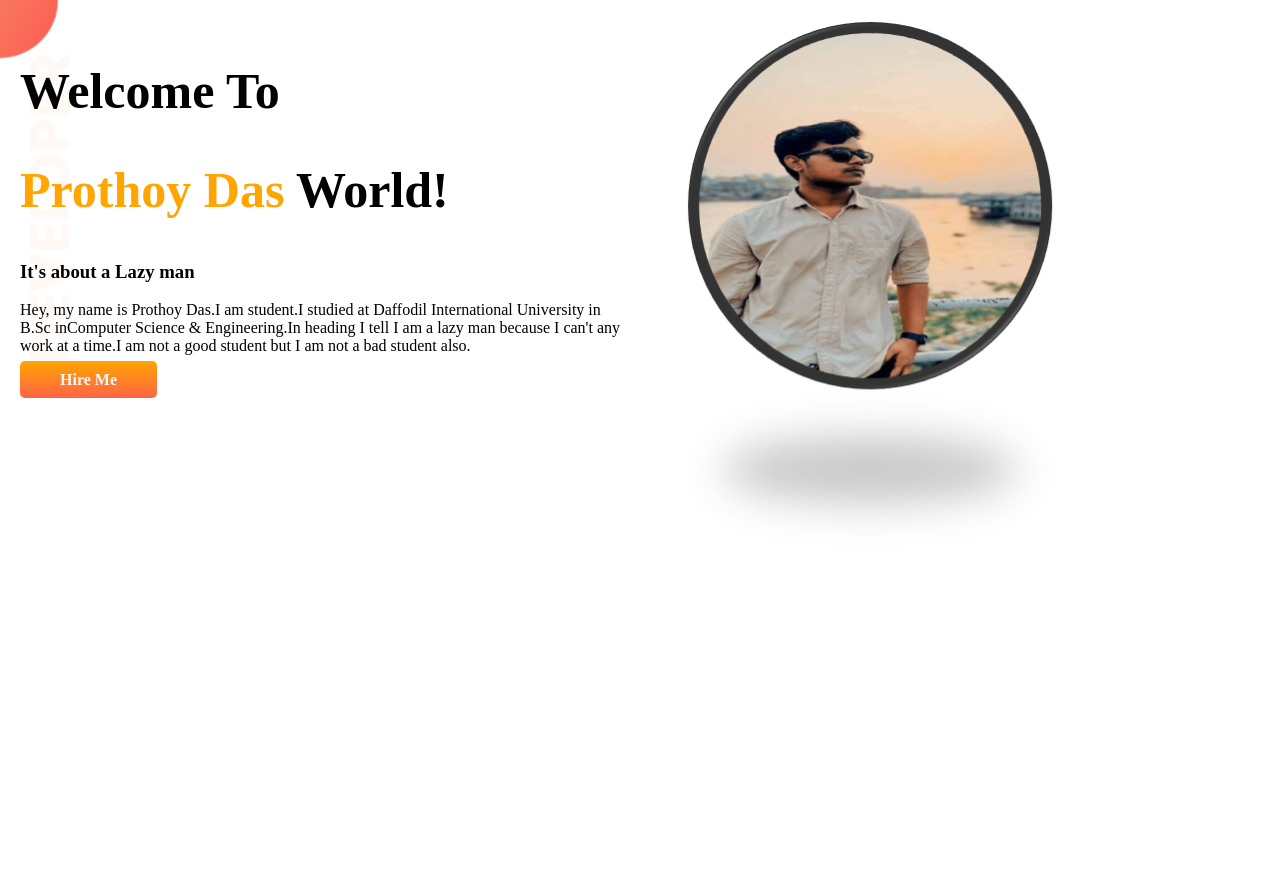
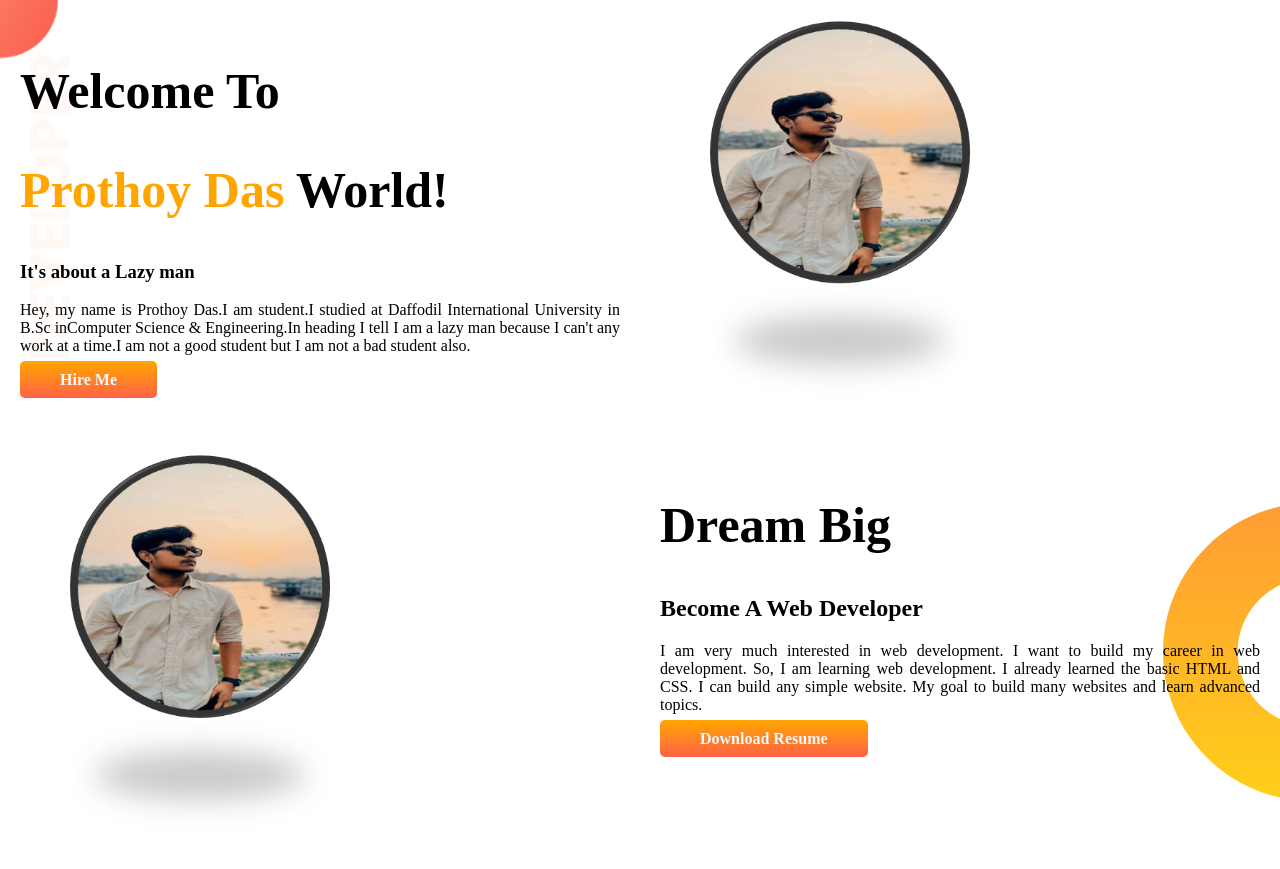
Before and after one commit to prothoydas/my-portfolio, a plain HTML site: page index.html in a window 1280 px wide. Before the commit the page ends 800 px from the top, so only its background shows below. Drawn offline with Linux system fonts and the light colour scheme; a web font is replaced by a local one.

Commit message:
dream section

```diff
--- a/index.html
+++ b/index.html
@@ -30,6 +30,21 @@
             <img src="Picture1.png" alt="Prothoy">
         </div>
     </section>
+    <section class="dream-section">
+        <div class="half-width">
+            <img src="Picture1.png" alt="Prothoy">
+        </div>
+        <div class="half-width">
+            <h1>Dream Big</h1>
+            <h2>Become A Web Developer</h2>
+            <p> I am very much interested in web development. I want
+                to build my career in web development. So, I am learning web development. I already learned the basic
+                HTML and CSS. I can build any simple website. My goal to build many websites and learn advanced topics.
+            </p>
+            <a class="link-button" target="blank" href="">Download Resume</a>
+
+        </div>
+    </section>
 </body>
 
 </html>
--- a/style.css
+++ b/style.css
@@ -21,7 +21,8 @@ section {
 }
 
 .half-width img {
-    width: 70%;
+    width: 50%;
+    padding-left: 30px;
 }
 
 .link-button {
@@ -38,3 +39,14 @@ section {
     background-image: url(top-banner.png);
     background-repeat: no-repeat;
 }
+
+.half-width p {
+    text-align: justify;
+}
+
+.dream-section {
+    background-image: url(dream-bg.png);
+    background-repeat: no-repeat;
+    background-position: right;
+    margin: 0%;
+}
```
Also changed, not shown: dream-bg.png (added), jhankar.png (deleted).
